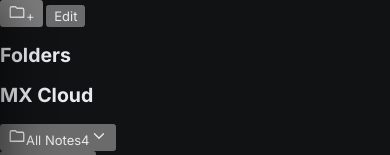
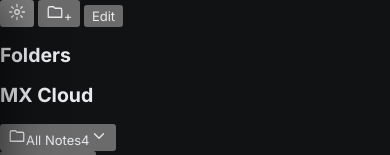
Before and after one commit to mazenmix/notes, a plain HTML site: page index.html in a window 390 px wide. Shown: the top 155 px of the page. Drawn offline with Linux system fonts and the light colour scheme; no server answers.

Commit message:
mobile: include accessible Settings shortcut on folders screen

```diff
--- a/index.html
+++ b/index.html
@@ -50,6 +50,7 @@
     <section class="ios-folders-screen" id="ios-folders-screen" aria-label="Folders" hidden>
       <div class="ios-folders-top">
         <div class="ios-top-actions">
+          <button id="ios-settings" class="ios-round-action ios-settings-trigger" type="button" aria-label="Settings" title="Settings"><svg><use href="#i-settings"/></svg></button>
           <button id="ios-add-folder" class="ios-round-action" type="button" aria-label="New folder" title="New folder"><svg><use href="#i-folder"/></svg><span class="ios-add-plus">+</span></button>
           <button id="ios-edit-folders" class="ios-pill-action" type="button" aria-pressed="false">Edit</button>
         </div>
```
